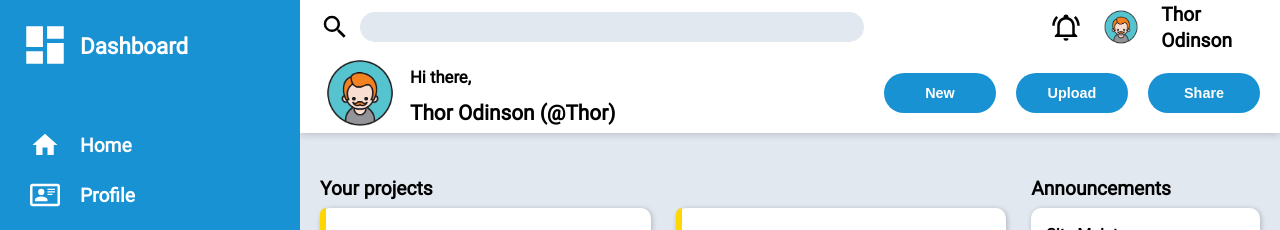
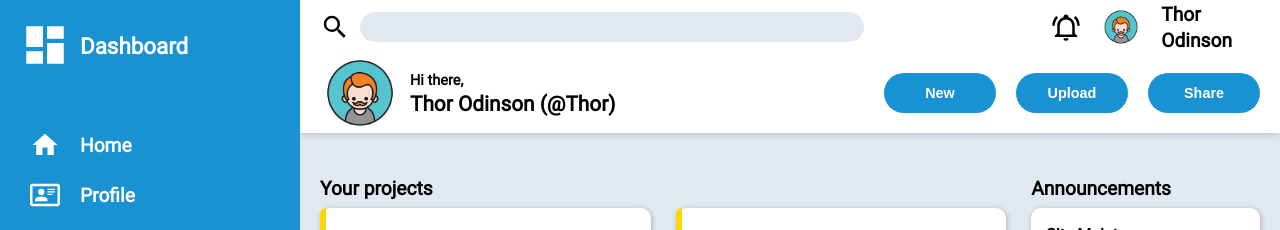
Before and after one commit to KlakCodes/odin-admin-dashboard, a plain HTML site: page index.html in a window 1280 px wide. Shown: the top 230 px of the page. Drawn offline with Linux system fonts and the light colour scheme.

Commit message:
Minor formatting fixes Fixed phantom header-welcome row that was misaligning text. Fixed phantom trending-profile row that was misaligning text.

```diff
--- a/index.html
+++ b/index.html
@@ -22,8 +22,10 @@
             </div>
             <div class="header-welcome">
                 <img src="images/Profile1.png" />
-                <span>Hi there,</span>
-                <span>Thor Odinson (@Thor)</span>
+                <div class="welcome-text">
+                    <div>Hi there,</div>
+                    <div>Thor Odinson (@Thor)</div>
+                </div>
             </div>
             <div class="header-buttons">
                 <button>New</button>
--- a/style.css
+++ b/style.css
@@ -87,27 +87,22 @@ img {
 .header-welcome {
     display: grid;
     grid-template-columns: 80px 1fr;
-    grid-template-rows: 1fr 1fr;
+    align-items: center;
     gap: 10px;
     font-size: 1.3em;
     font-weight: 600;
 }
 
 .header-welcome>img {
-    grid-area: 1 / 1 / 3 / 2;
+    grid-area: 1 / 1 / 2 / 2;
     width: 80px;
     height: 80px;
     justify-self: center;
     align-self: center;
 }
 
-.header-welcome>span:first-of-type {
-    align-self: flex-end;
-    font-size: 0.8em;
-}
-
-.header-welcome>span:last-of-type {
-    align-self: flex-start;
+.welcome-text>div:first-of-type {
+    font-size: 0.7em;
 }
 
 .header-buttons {
@@ -274,13 +269,12 @@ img {
 .trending-profile {
     display: grid;
     grid-template-columns: 40px 3fr;
-    grid-template-rows: 1fr;
     padding: 15px;
     gap: 15px;
 }
 
 .trending-profile > img {
-    grid-area: 1 / 1 / 3 / 2;
+    grid-area: 1 / 1 / 2 / 2;
     justify-self: center;
     width: 40px;
     height: 40px;
```
